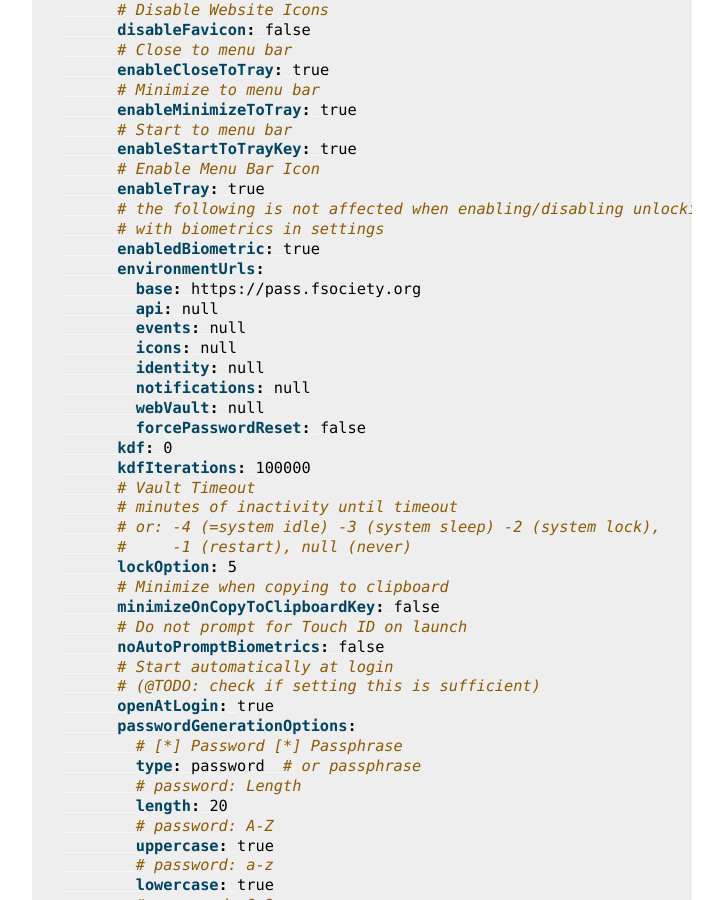
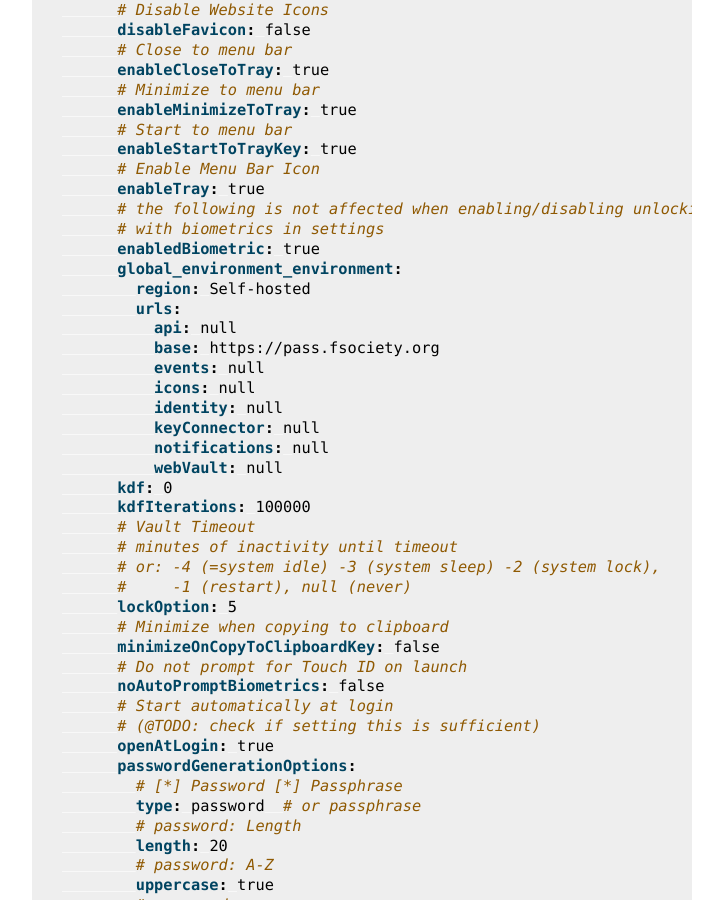
Before and after one commit to lkubb/salt-tool-bitwarden-formula, a Sphinx documentation site: the page built from docs/README.rst, in a window 1280 px wide and 900 px high, scrolled down 1606 px. Shown: the whole window, without its empty margins (388-1111 px from the left). Built offline with Sphinx 7.4.7, drawn with Linux system fonts in a browser that asks for light colours.

Commit message:
fix: Config example
The server schema was changed in releases after March 2024 apparently

```diff
--- a/docs/README.rst
+++ b/docs/README.rst
@@ -70,15 +70,17 @@ The following shows an example of ``tool_bitwarden`` per-user configuration. If
         # the following is not affected when enabling/disabling unlocking
         # with biometrics in settings
         enabledBiometric: true
-        environmentUrls:
-          base: https://pass.fsociety.org
-          api: null
-          events: null
-          icons: null
-          identity: null
-          notifications: null
-          webVault: null
-          forcePasswordReset: false
+        global_environment_environment:
+          region: Self-hosted
+          urls:
+            api: null
+            base: https://pass.fsociety.org
+            events: null
+            icons: null
+            identity: null
+            keyConnector: null
+            notifications: null
+            webVault: null
         kdf: 0
         kdfIterations: 100000
         # Vault Timeout
```
Also changed, not shown: .copier-answers.yml, 2 other files.
